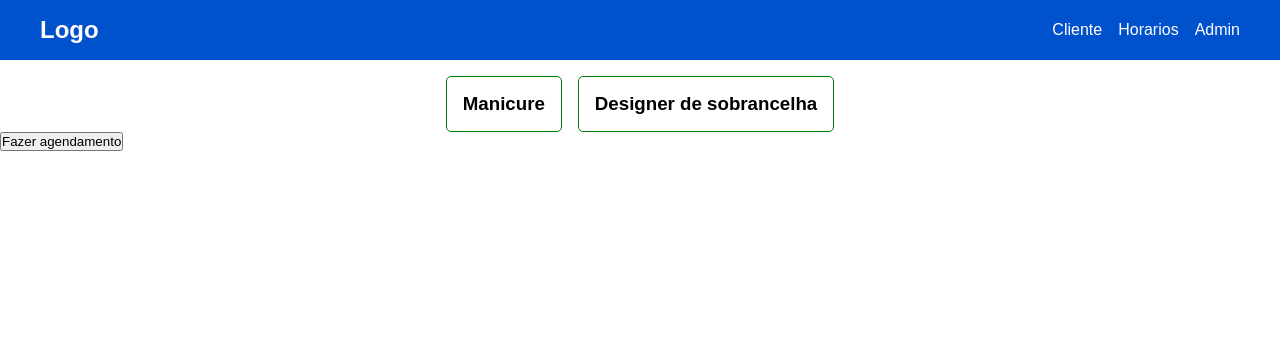
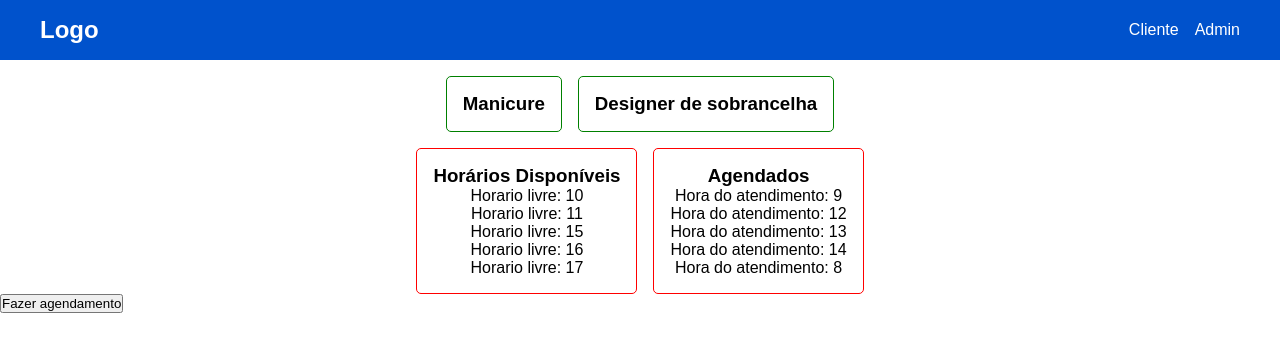
Before and after one commit to lucasrochabz/rocha-agendamentos, a React (Vite) app: page /cliente in a window 1280 px wide. Shown: the top 352 px of the page. Built offline with nearby package versions, Linux system fonts and the light colour scheme.

Commit message:
refatorando estilos

```diff
--- a/src/components/Header/Header.jsx
+++ b/src/components/Header/Header.jsx
@@ -11,7 +11,6 @@ export const Header = () => {
           <nav>
             <ul className="navegacao">
               <Link to="/cliente">Cliente</Link>
-              <Link to="/horarios">Horarios</Link>
               <Link to="/admin">Admin</Link>
             </ul>
           </nav>
--- a/src/main.jsx
+++ b/src/main.jsx
@@ -3,7 +3,6 @@ import ReactDOM from 'react-dom/client';
 import { RouterProvider, createBrowserRouter } from 'react-router-dom';
 import { HomePage } from './pages/HomePage/HomePage';
 import { ClientePage } from './pages/ClientePage/ClientePage.jsx';
-import { HorariosPage } from './pages/HorariosPage/HorariosPage.jsx';
 import { App } from './App.jsx';
 import { AdminPage } from './pages/AdminPage/AdminPage.jsx';
 // import './index.css';
@@ -18,10 +17,6 @@ const router = createBrowserRouter([
     element: <ClientePage />,
   },
   {
-    path: '/horarios',
-    element: <HorariosPage />,
-  },
-  {
     path: '/admin',
     element: <AdminPage />,
   },
--- a/src/pages/AdminPage/AdminPage.jsx
+++ b/src/pages/AdminPage/AdminPage.jsx
@@ -1,8 +1,10 @@
+import { Header } from '../../components/Header/Header';
 import './AdminPage.css';
 
 export const AdminPage = () => {
   return (
     <>
+      <Header />
       <h2>AdminPage</h2>
     </>
   );
--- a/src/pages/ClientePage/ClientePage.css
+++ b/src/pages/ClientePage/ClientePage.css
@@ -10,3 +10,21 @@
   margin-top: 1rem;
   border-radius: 5px;
 }
+
+.calendario {
+  display: flex;
+  flex-wrap: wrap;
+  justify-content: center;
+  gap: 1rem;
+  margin-top: 1rem;
+}
+
+.calendario-item {
+  border: 1px solid red;
+  padding: 1rem;
+  display: flex;
+  flex-direction: column;
+  align-items: center;
+  border-radius: 5px;
+
+}
--- a/src/pages/ClientePage/ClientePage.jsx
+++ b/src/pages/ClientePage/ClientePage.jsx
@@ -3,6 +3,14 @@ import { ProductList } from '../../components/ProductList/ProductList';
 import './ClientePage.css';
 
 export const ClientePage = () => {
+  const horarios = [8, 9, 10, 11, 12, 13, 14, 15, 16, 17];
+
+  const agendamentos = [9, 12, 13, 14, 8];
+
+  const horariosLivres = horarios.filter(
+    (horario) => !agendamentos.includes(horario),
+  );
+
   const handleAgendamento = () => {
     console.log('clicou em Fazer Agendamento');
   };
@@ -10,6 +18,7 @@ export const ClientePage = () => {
   return (
     <>
       <Header />
+
       <div className="servicos">
         <div className="servicos-item">
           <h3>Manicure</h3>
@@ -18,7 +27,25 @@ export const ClientePage = () => {
           <h3>Designer de sobrancelha</h3>
         </div>
       </div>
+
+      <section className="calendario">
+        <div className="calendario-item">
+          <h3>Horários Disponíveis</h3>
+          {horariosLivres.map((horario) => (
+            <p key={horario}>Horario livre: {horario}</p>
+          ))}
+        </div>
+
+        <div className="calendario-item">
+          <h3>Agendados</h3>
+          {agendamentos.map((agendamento) => (
+            <p key={agendamento}>Hora do atendimento: {agendamento}</p>
+          ))}
+        </div>
+      </section>
+
       {/* <ProductList /> */}
+
       <button onClick={handleAgendamento}>Fazer agendamento</button>
     </>
   );
--- a/src/pages/HorariosPage/HorariosPage.css
+++ /dev/null
@@ -1,25 +0,0 @@
-.horarios {
-  border: 1px solid red;
-  display: flex;
-  flex-direction: column;
-  justify-content: center;
-  align-items: center;
-  width: 350px;
-  margin: 0 auto;
-  margin-top: 1rem;
-  border-radius: 5px;
-  padding: 1rem;
-}
-
-.agendamento {
-  border: 1px solid red;
-  display: flex;
-  flex-direction: column;
-  justify-content: center;
-  align-items: center;
-  width: 350px;
-  margin: 0 auto;
-  margin-top: 1rem;
-  border-radius: 5px;
-  padding: 1rem;
-}
--- a/src/pages/HorariosPage/HorariosPage.jsx
+++ /dev/null
@@ -1,30 +0,0 @@
-import { Header } from '../../components/Header/Header';
-import './HorariosPage.css';
-
-export const HorariosPage = () => {
-  const horarios = [8, 9, 10, 11, 12, 13, 14, 15, 16, 17];
-
-  const agendamentos = [9, 12, 13];
-
-  const horariosLivres = horarios.filter(
-    (horario) => !agendamentos.includes(horario),
-  );
-
-  return (
-    <>
-      <Header />
-      <div className="horarios">
-        <h3>Horários Disponíveis</h3>
-        {horariosLivres.map((horario) => (
-          <p key={horario}>Horario livre: {horario}</p>
-        ))}
-      </div>
-      <div className="agendamento">
-        <h3>Agendados</h3>
-        {agendamentos.map((agendamento) => (
-          <p key={agendamento}>Hora do atendimento: {agendamento}</p>
-        ))}
-      </div>
-    </>
-  );
-};
```
